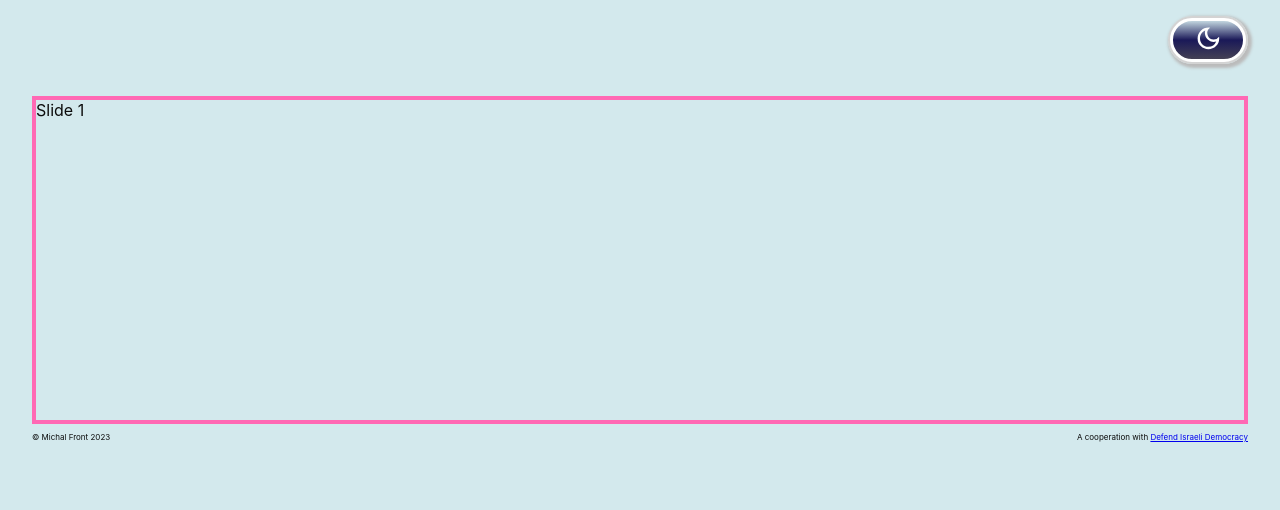
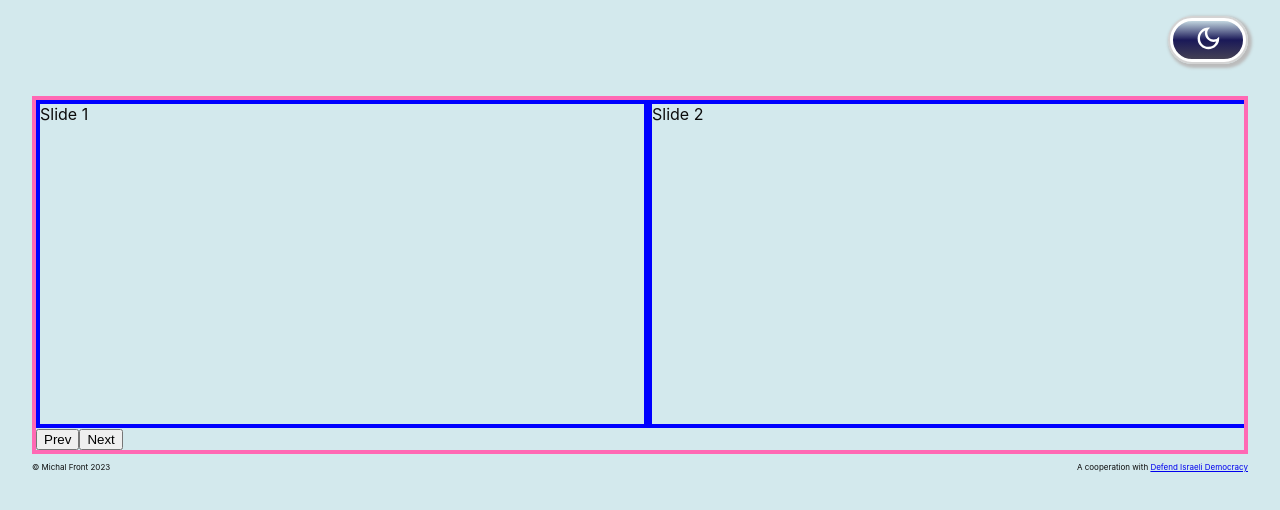
Before and after one commit to MichalFrontEnd/protestcheer, a React (Create React App) app: page / in a window 1280 px wide. Shown: the top 510 px of the page. Built offline with nearby package versions, Linux system fonts and the light colour scheme.

Commit message:
Sets up core embla carousel

```diff
--- a/src/components/organisms/carousel-element/CarouselElement.jsx
+++ b/src/components/organisms/carousel-element/CarouselElement.jsx
@@ -1,15 +1,32 @@
-import React, { Fragment } from "react";
+import React, { useCallback } from "react";
 import useEmblaCarousel from "embla-carousel-react";
 
 export const CarouselElement = () => {
-  const [emblaRef] = useEmblaCarousel();
+  const [emblaRef, emblaApi] = useEmblaCarousel();
+
+  const scrollPrev = useCallback(() => {
+    if (emblaApi) emblaApi.scrollPrev();
+  }, [emblaApi]);
+
+  const scrollNext = useCallback(() => {
+    if (emblaApi) emblaApi.scrollNext();
+  }, [emblaApi]);
   return (
     <div className="carousel" ref={emblaRef}>
+      {/* <div class="carousel__viewport"> */}
+
       <div className="carousel__container">
         <div className="carousel__slide">Slide 1</div>
         <div className="carousel__slide">Slide 2</div>
         <div className="carousel__slide">Slide 3</div>
       </div>
+      {/* </div> */}
+      <button class="carousel__prev" onClick={scrollPrev}>
+        Prev
+      </button>
+      <button class="carousel__next" onClick={scrollNext}>
+        Next
+      </button>
     </div>
   );
 };
--- a/src/components/organisms/carousel-element/carousel-element.scss
+++ b/src/components/organisms/carousel-element/carousel-element.scss
@@ -8,8 +8,24 @@
     display: flex;
   }
   &__slide {
-    flex: 0 0 100%;
+    border: 4px blue solid;
+    //less than 100% doesn't fully fill viewport
+    flex: 0 0 90%;
     min-width: 0;
+    max-width: 100%;
     height: 20rem;
+    // if adding gap (on container) or margin
+    // add counter margin but only from not:first!
+    // TBD
+    @media (min-width: 768px) {
+      flex: 0 0 50%; /* Breakpoint SM slide covers 50% of the viewport */
+    }
+    // &:nth-child(1) {
+    //   margin-right: 10px;
+    // }
+  }
+  &:nth-child:not:first {
+    margin-right: 2%;
+    margin-left: 1%;
   }
 }
--- a/src/styles/base/_reset.scss
+++ b/src/styles/base/_reset.scss
@@ -19,6 +19,10 @@ img {
   width: 100%;
 }
 
+button {
+  cursor: pointer;
+}
+
 .theme-context {
   @include themify($themes) {
     background: themed("primary");
```
